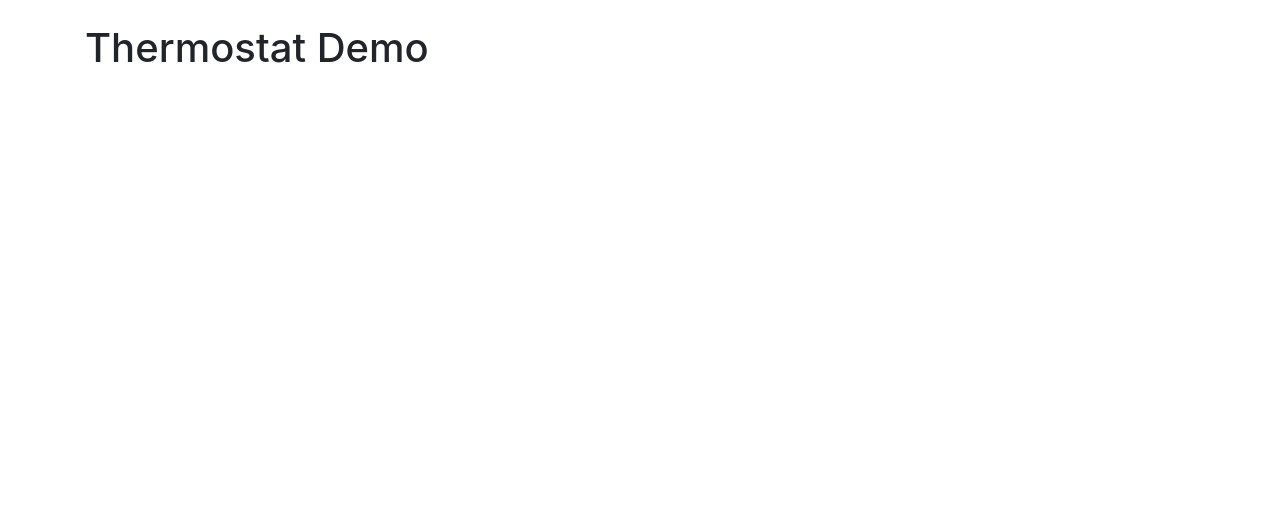
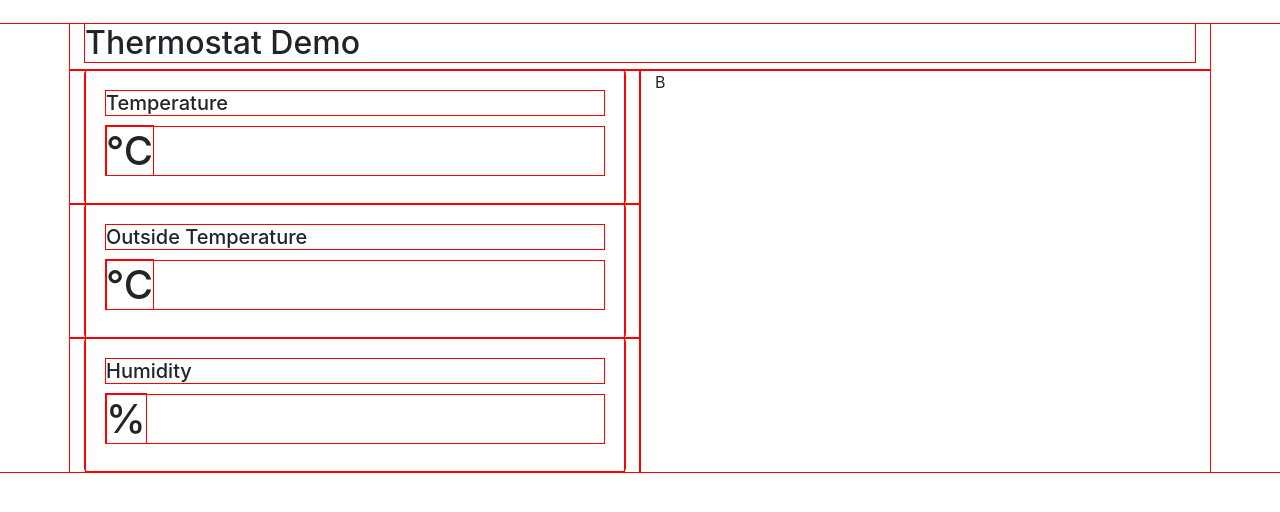
Before and after one commit to Zer0-/parity_challenge, a React (Create React App) app: page / in a window 1280 px wide. Shown: the top 512 px of the page. Built offline with nearby package versions, Linux system fonts and the light colour scheme.

Commit message:
Added sensor display UI

```diff
--- a/src/App.css
+++ b/src/App.css
@@ -1,38 +1,3 @@
-.App {
-  text-align: center;
+* {
+    outline: 1px solid red;
 }
-
-.App-logo {
-  height: 40vmin;
-  pointer-events: none;
-}
-
-@media (prefers-reduced-motion: no-preference) {
-  .App-logo {
-    animation: App-logo-spin infinite 20s linear;
-  }
-}
-
-.App-header {
-  background-color: #282c34;
-  min-height: 100vh;
-  display: flex;
-  flex-direction: column;
-  align-items: center;
-  justify-content: center;
-  font-size: calc(10px + 2vmin);
-  color: white;
-}
-
-.App-link {
-  color: #61dafb;
-}
-
-@keyframes App-logo-spin {
-  from {
-    transform: rotate(0deg);
-  }
-  to {
-    transform: rotate(360deg);
-  }
-}
--- a/src/App.js
+++ b/src/App.js
@@ -1,15 +1,53 @@
 import React from 'react';
 import { Provider } from 'react-redux';
 import {
-    Container
+    Container,
+    Row,
+    Col
 } from 'react-bootstrap';
 import store from './redux/store';
+import './App.css';
+import ValueDisplayBox from './components/ValueDisplayBox';
+
+const degC = '\u00b0C';
 
 function App() {
   return (
     <Provider store={store}>
         <Container className="mt-4">
-            <h1>Thermostat Demo</h1>
+            <Row><Col><h2>Thermostat Demo</h2></Col></Row>
+            <Row>
+                <Col lg={6}>
+                    <Row>
+                        <Col>
+                            <ValueDisplayBox
+                                title="Temperature"
+                                sensor="temperature"
+                                unit={degC}
+                            />
+                        </Col>
+                    </Row>
+                    <Row>
+                        <Col>
+                            <ValueDisplayBox
+                                title="Outside Temperature"
+                                sensor="outside_temperature"
+                                unit={degC}
+                            />
+                        </Col>
+                    </Row>
+                    <Row>
+                        <Col>
+                            <ValueDisplayBox
+                                title="Humidity"
+                                sensor="humidity"
+                                unit="%"
+                            />
+                        </Col>
+                    </Row>
+                </Col>
+                <Col lg={6}>B</Col>
+            </Row>
         </Container>
     </Provider>
   );
--- /dev/null
+++ b/src/components/ValueDisplayBox.js
@@ -0,0 +1,33 @@
+import React from 'react';
+import PropTypes from 'prop-types';
+import { Card } from 'react-bootstrap';
+import { connect } from 'react-redux';
+
+function ValueDisplayBox(props) {
+    return (
+        <Card>
+            <Card.Body>
+                <Card.Title>{props.title}</Card.Title>
+                <h1>
+                    <span>{props.value}</span>
+                    <span>{props.unit}</span>
+                </h1>
+            </Card.Body>
+        </Card>
+    );
+}
+
+ValueDisplayBox.propTypes = {
+    title: PropTypes.string,
+
+    //one of 'temperature', 'outside_temperature', 'humidity'
+    sensor: PropTypes.string,
+
+    unit: PropTypes.string
+};
+
+export default connect(
+    (state, ownProps) => ({
+        value: state.sensor_values[ownProps.sensor]
+    })
+)(ValueDisplayBox);
```
